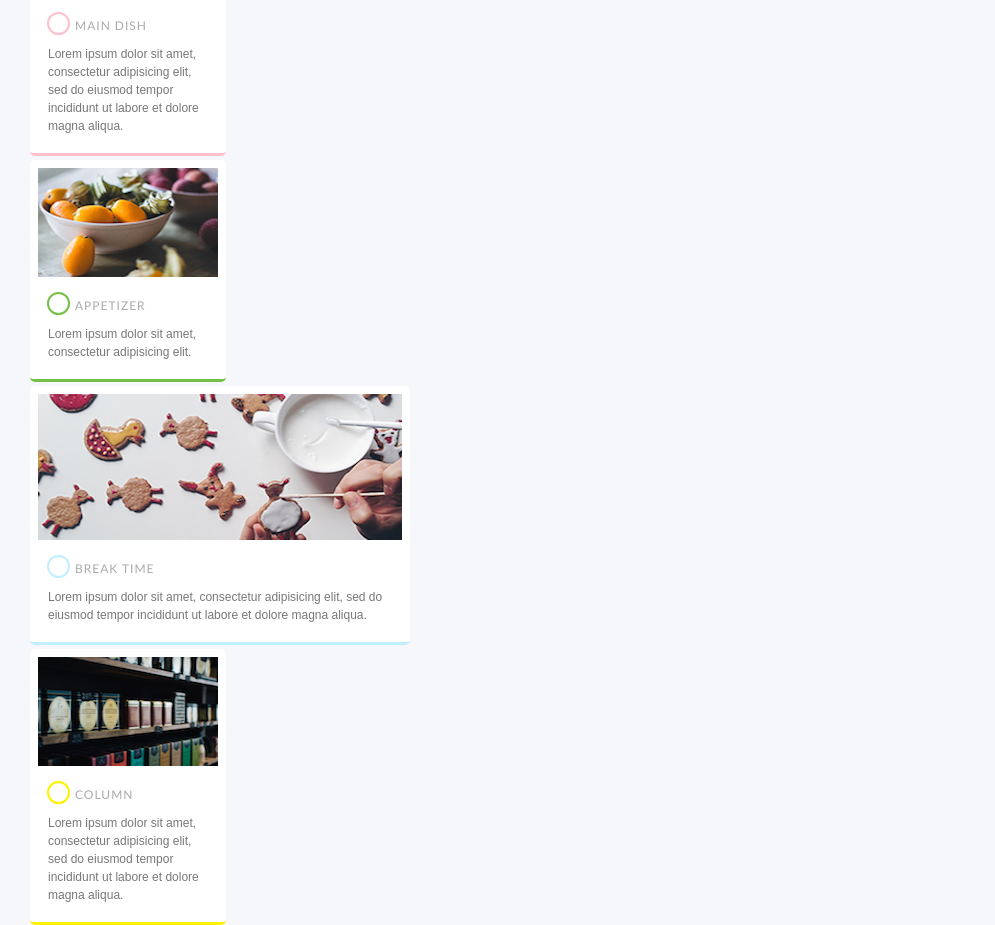
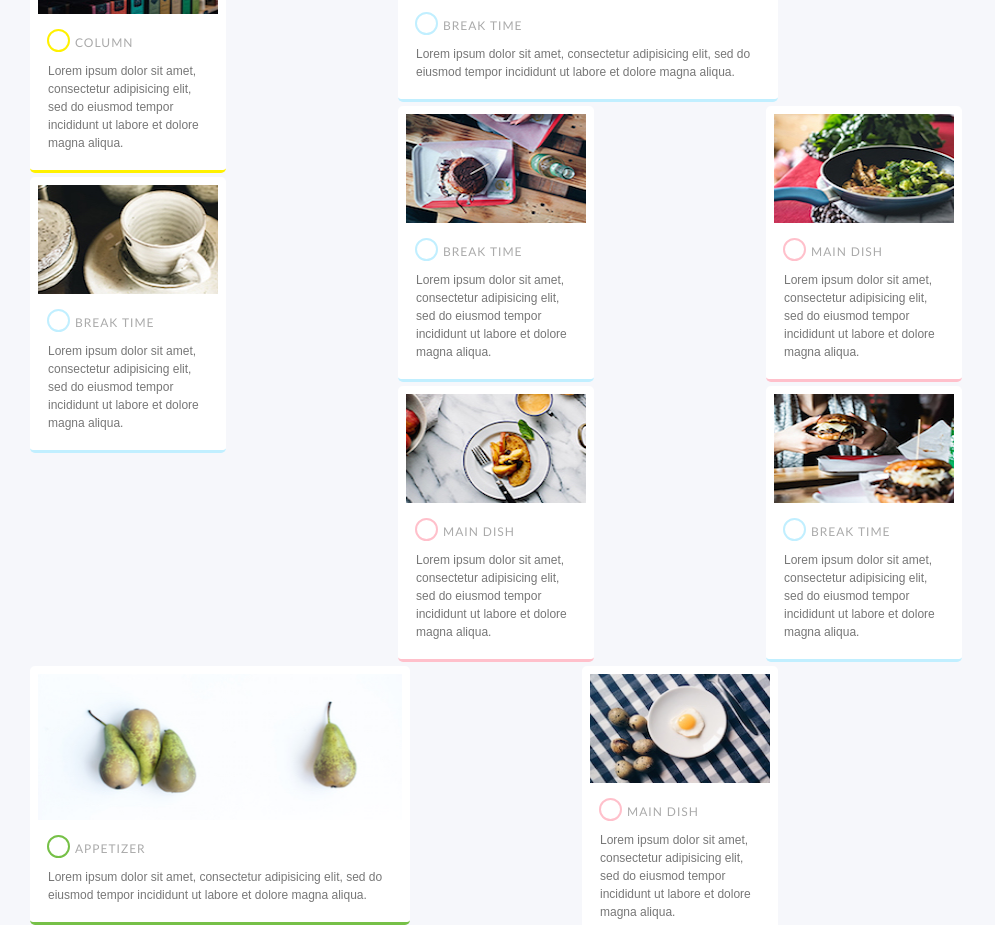
Before and after one commit to emozun/gridlayout, a plain HTML site: page index.html in a window 1280 px wide. Shown: the part 1178-2103 px from the top of the page, without its empty margins (0-995 px from the left). Drawn offline with nearby package versions, Linux system fonts and the light colour scheme.

Commit message:
レイアウト崩れのためにcssいじってみる。

```diff
--- a/css/style.css
+++ b/css/style.css
@@ -106,10 +106,9 @@ a:link, a:visited, a:hover, a:active{
     width: 364px;
   }
 
-  .item-m .image {
+  .item-m .image{
     height: 146px;
   }
-
   .item-l {
     width: 732px;
   }
--- a/index.html
+++ b/index.html
@@ -8,7 +8,6 @@
 </head>
 
 <body>
-
   <section class="item item-l item-maindish">
     <a href="#">
       <img class="image" src="images/image_L_1.jpg" alt="メインデッシュ">
@@ -32,8 +31,6 @@
       <p class="description">Lorem ipsum dolor sit amet, consectetur adipisicing elit, sed do eiusmod tempor incididunt ut labore et dolore magna aliqua.</p>
     </a>
   </section>
-
-
 
   <section class="item item-maindish">
     <a href="#">
@@ -70,7 +67,7 @@
   <section class="item item-breaktime">
     <a href="#">
       <img class="image" src="images/image_S_4.jpg" alt="おやつの時間">
-      <div class="category">BREALK</div>
+      <div class="category">BREAK TIME</div>
       <p class="description">Lorem ipsum dolor sit amet, consectetur adipisicing elit, sed do eiusmod tempor incididunt ut labore et dolore magna aliqua.</p>
     </a>
   </section>
@@ -87,7 +84,7 @@
   <section class="item item-breaktime">
     <a href="#">
       <img class="image" src="images/image_S_6.jpg" alt="おやつの時間">
-      <div class="category">BREAK</div>
+      <div class="category">BREAK TIME</div>
       <p class="description">Lorem ipsum dolor sit amet, consectetur adipisicing elit, sed do eiusmod tempor incididunt ut labore et dolore magna aliqua.</p>
     </a>
   </section>
@@ -103,7 +100,7 @@
   <section class="item item-breaktime">
     <a href="#">
       <img class="image" src="images/image_S_8.jpg" alt="おやつの時間">
-      <div class="category">BREAK</div>
+      <div class="category">BREAK TIME</div>
       <p class="description">Lorem ipsum dolor sit amet, consectetur adipisicing elit, sed do eiusmod tempor incididunt ut labore et dolore magna aliqua.</p>
     </a>
   </section>
@@ -132,14 +129,14 @@
     </a>
   </section>
 
-  <script src="http://cdnjs.cloudflare.com/ajax/libs/masonry/3.3.0/masonry.pkgd.js"></script>
+  <script src="https://cdnjs.cloudflare.com/ajax/libs/masonry/3.3.0/masonry.pkgd.js"></script>
   <script>
-    new Masonry('body',{
-      itemSlector:'.item',
-      cokumnWidth: 180,
+    new Masonry('body', {
+      itemSelector: '.item',
+      columnWidth: 180,
       gutter: 4
     });
-   </script>
+  </script>
 
 </body>
 
```
